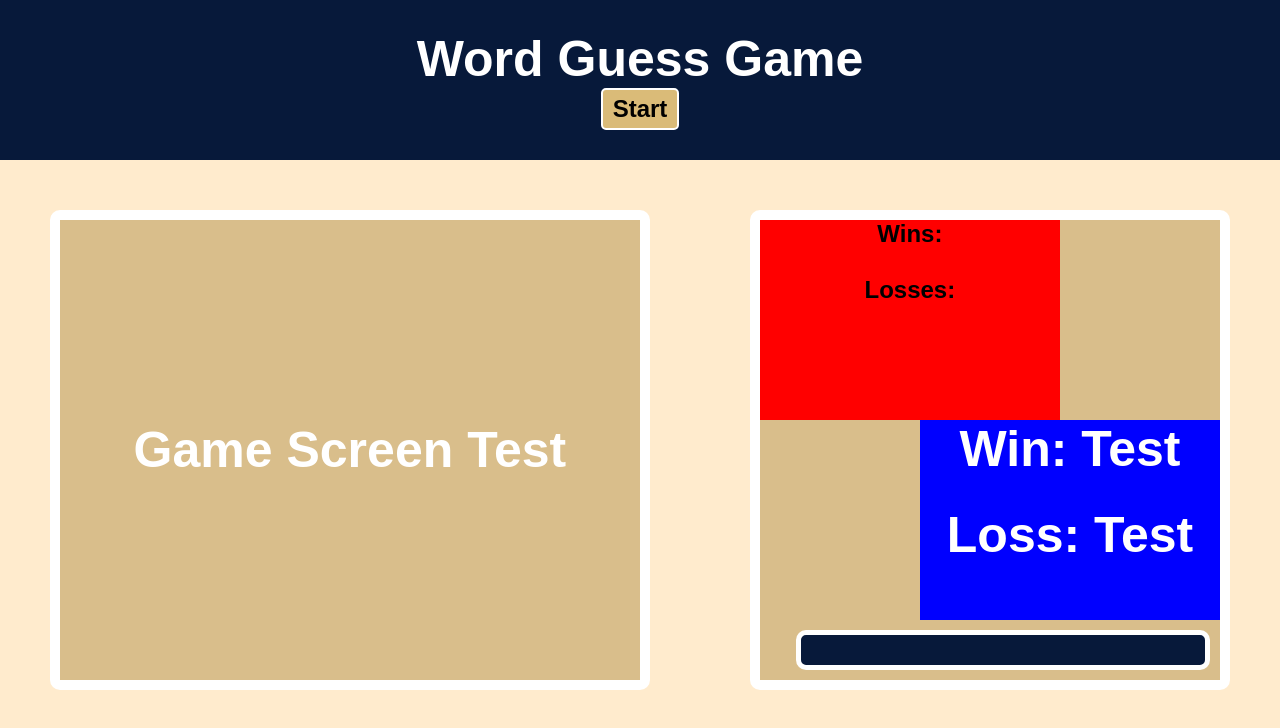
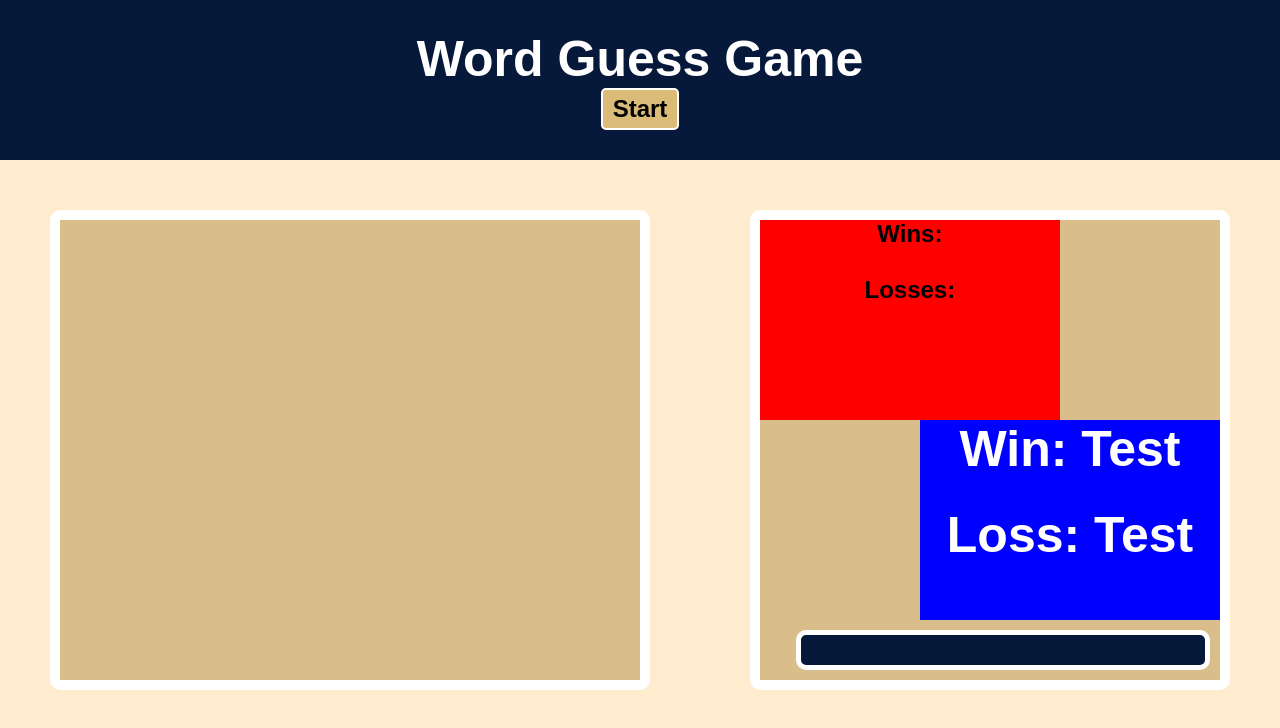
Before and after one commit to zzzorigtbaatar/word-guess-game, a plain HTML site: page index.html in a window 1280 px wide. Drawn offline with Linux system fonts and the light colour scheme; files whose address does not match are found by name.

Commit message:
modified index.html

```diff
--- a/index.html
+++ b/index.html
@@ -17,7 +17,7 @@
     </header>
     <main>
         <div id="gamescreen">
-            <h1 id="wordscreen">Game Screen Test</h1>
+            <h1 id="wordscreen"></h1>
         </div>
         <div id="scorescreen">
             <div id="topscreen">
```
